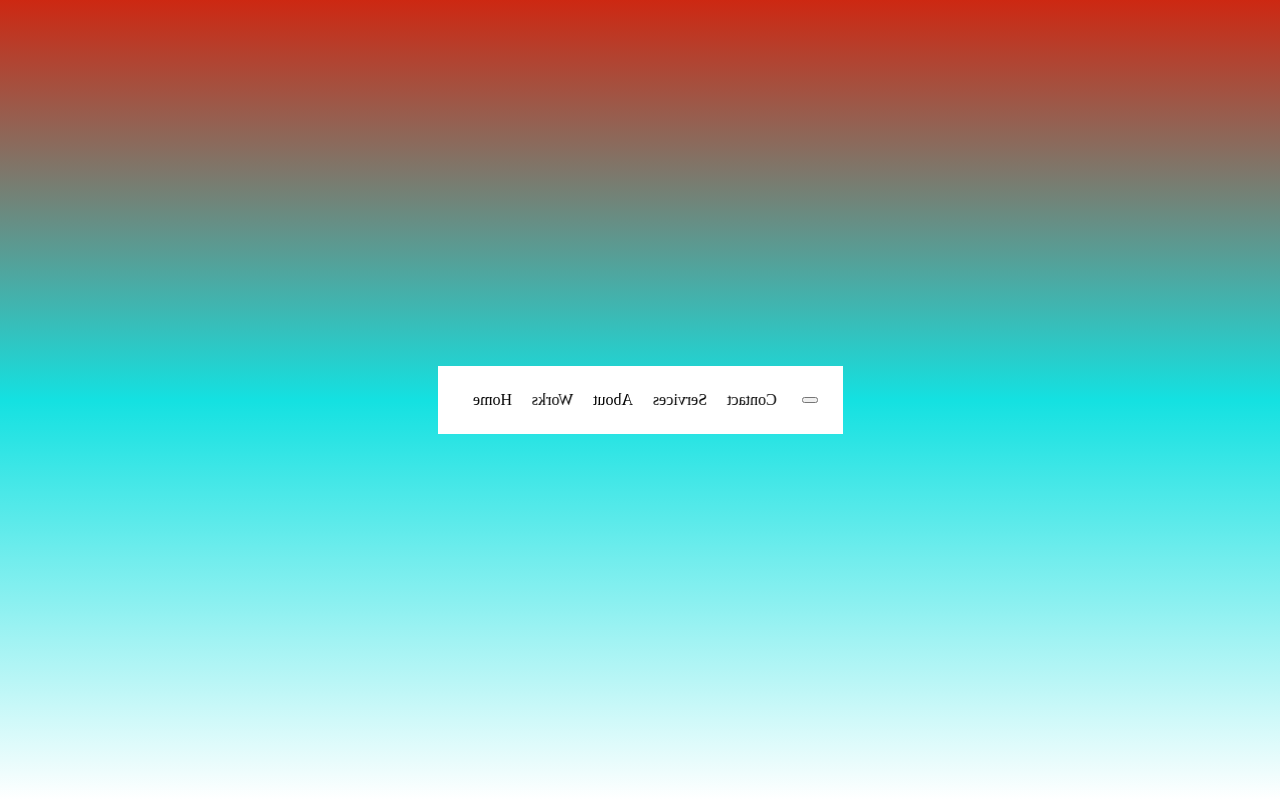
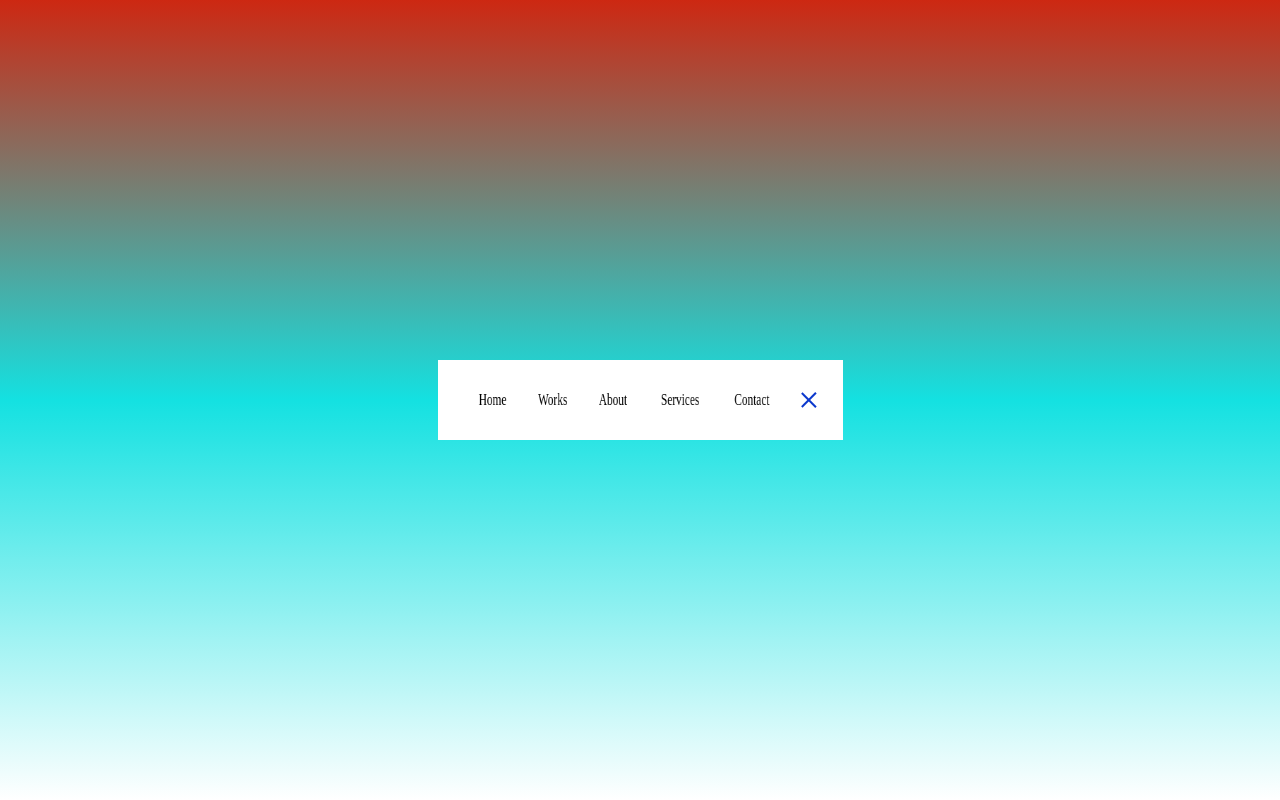
Before and after one commit to Iamdachi04/navigation-bar, a plain HTML site: page index.html in a window 1280 px wide. Drawn offline with Linux system fonts and the light colour scheme.

Commit message:
final adjustments.

```diff
--- a/index.html
+++ b/index.html
@@ -7,7 +7,7 @@
     <link rel="stylesheet" href="style.css">
 </head>
 <body>
-    <nav class="active">
+    <nav class="active" id="nav">
         <ul class="nav-list">
             <li class="nav-item"><a href="#home">Home</a></li>
             <li class="nav-item"><a href="#works">Works</a></li>
@@ -18,7 +18,6 @@
         <button class="icon" id="toggle">
             <div class="line line1"></div>
             <div class="line line2"></div>
-            <div class="line line3"></div>
         </button>
     </nav>
 </body>
--- a/main.js
+++ b/main.js
@@ -0,0 +1,7 @@
+const button = document.getElementById('toggle');
+
+const nav = document.getElementById('nav');
+
+button.addEventListener('click', () => {
+    nav.classList.toggle('active');
+});
--- a/style.css
+++ b/style.css
@@ -46,7 +46,7 @@ nav ul li {
 }
 
 nav.active ul li {
-    transform: rotateY(180deg);
+    transform: rotateY(45deg);
     opacity: 1;
 }
 
@@ -57,3 +57,41 @@ nav ul a {
     text-decoration: none;
     margin: 0 10px;
 }
+
+.icon{
+    background-color: white;
+    border: 0;
+    cursor: pointer;
+    padding: 0;
+    position: relative;
+    width: 30px;
+    height: 30px;
+}
+
+.icon:focus{
+    outline: 0;
+}
+
+.icon .line{
+    background-color:rgb(11, 56, 205) ;
+    height: 2px;
+    width: 20px;
+    top: 10px;
+    left: 5px;
+    position: absolute;
+    transition: transform 0.6s linear, opacity 0.6s linear;
+}
+
+
+.icon .line2{
+    top: auto;
+    bottom: 10px;
+}
+
+nav.active .icon .line1{
+    transform: rotate(-765deg) translateY(5.5px);
+}
+
+nav.active .icon .line2{
+    transform: rotate(765deg) translateY(-5.5px);
+}
```
